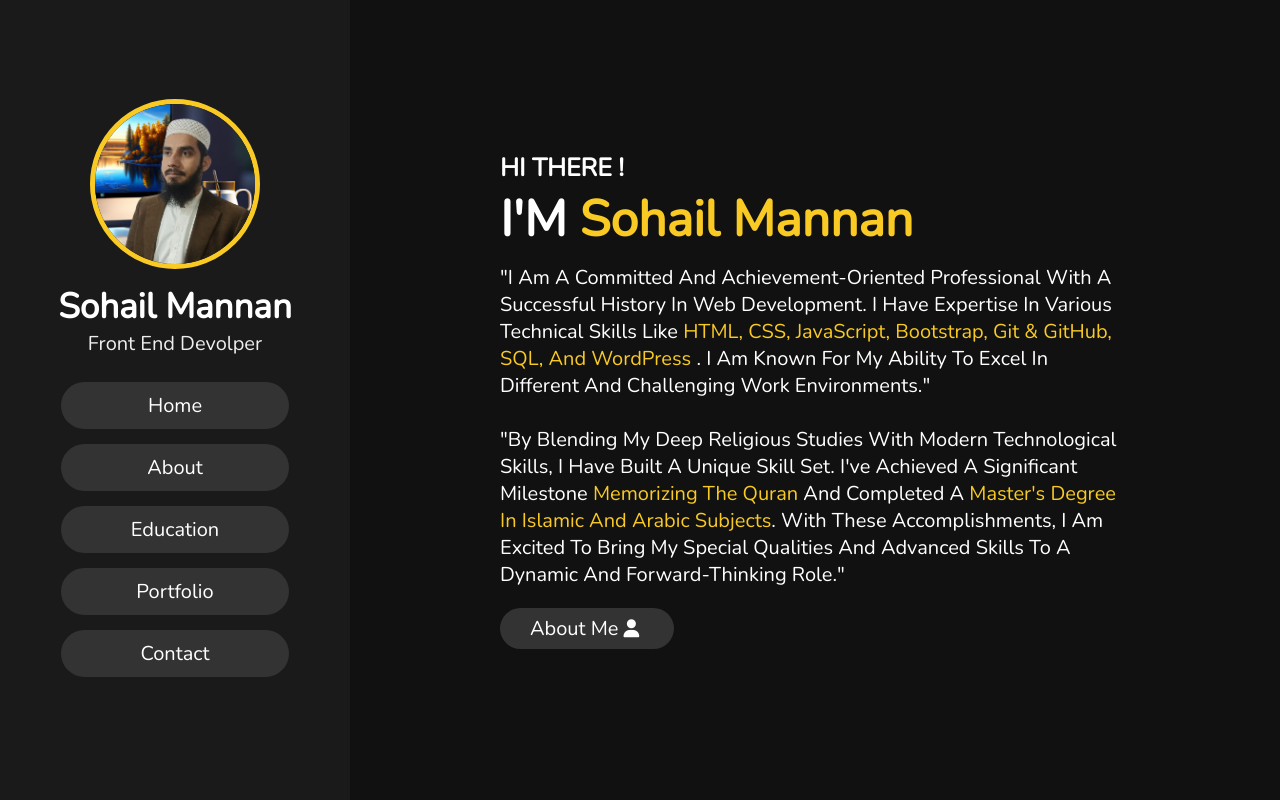
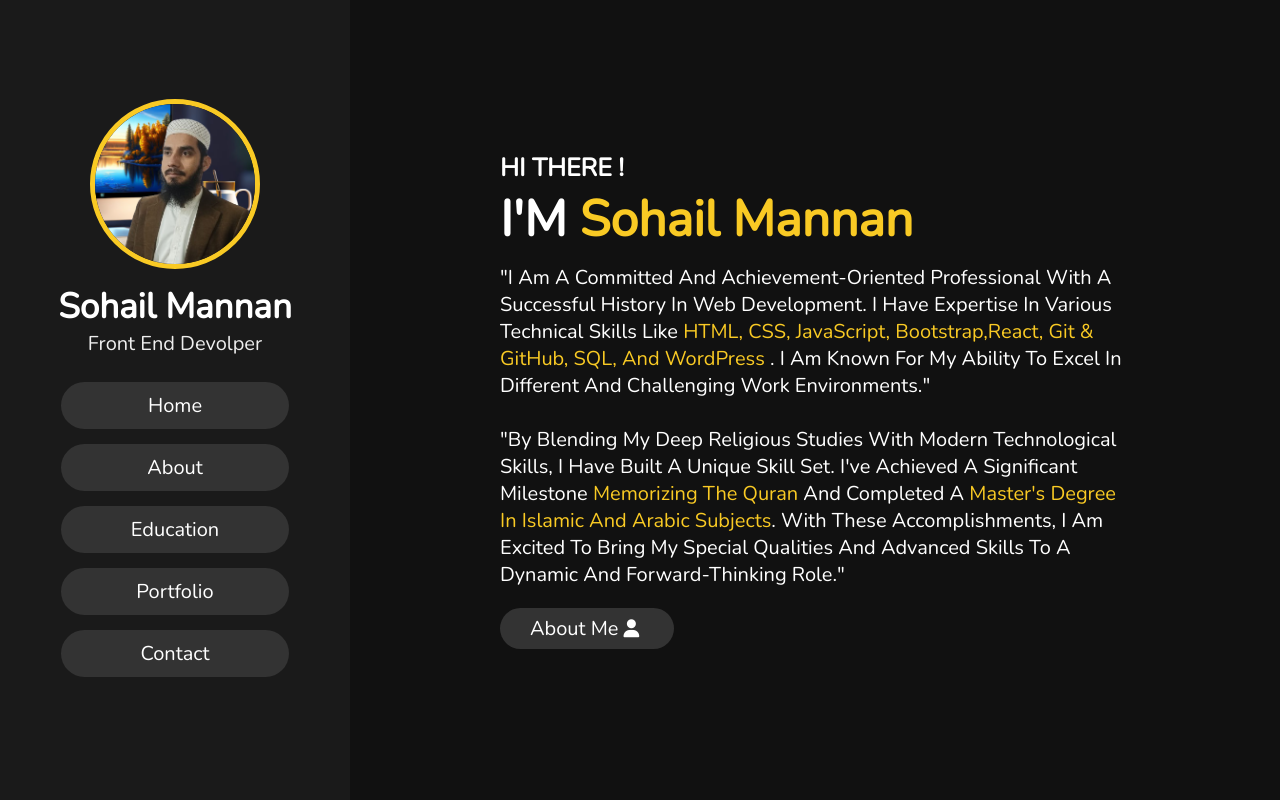
Before and after one commit to sohail2190/portfolio, a plain HTML site: page index.html in a window 1280 px wide. Shown: the top 800 px of the page. Drawn offline with nearby package versions, Linux system fonts and the light colour scheme.

Commit message:
Update index.html
add react skill

```diff
--- a/index.html
+++ b/index.html
@@ -54,7 +54,7 @@
         <h3> HI THERE !</h3>
         <H1>I'M <span>Sohail Mannan</span></H1>
         <p>"I am a committed and achievement-oriented professional with a successful history in web development. I have
-            expertise in various technical skills like <span> HTML, CSS, JavaScript, Bootstrap, Git & gitHub, SQL, and WordPress </span>. I am known
+            expertise in various technical skills like <span> HTML, CSS, JavaScript, Bootstrap,React, Git & gitHub, SQL, and WordPress </span>. I am known
             for my ability to excel in different and challenging work environments."<br><br>
 
             "By blending my deep religious studies with modern technological skills, I have built a unique skill set.
```
